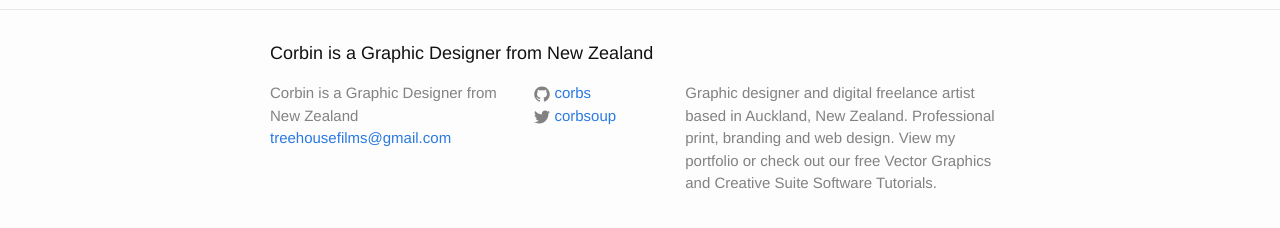
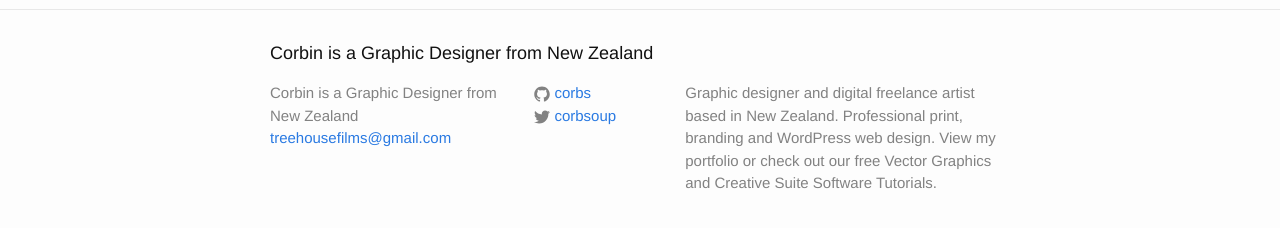
Before and after one commit to corbs/corbs.github.io, a Jekyll site: the page built from index.html, in a window 1280 px wide. Shown: the part 287-515 px from the top of the page. Built offline with Jekyll 4.4.1, drawn with Linux system fonts in a browser that asks for light colours.

Commit message:
config update

```diff
--- a/_config.yml
+++ b/_config.yml
@@ -8,7 +8,7 @@
 # Site settings
 title: Corbin is a Graphic Designer from New Zealand
 email: treehousefilms@gmail.com
-description: Graphic designer and digital freelance artist based in Auckland, New Zealand. Professional print, branding and web design. View my portfolio or check out our free Vector Graphics and Creative Suite Software Tutorials.
+description: Graphic designer and digital freelance artist based in New Zealand. Professional print, branding and WordPress web design. View my portfolio or check out our free Vector Graphics and Creative Suite Software Tutorials.
 baseurl: "" # the subpath of your site, e.g. /blog
 url: "http://corbin.nz" # the base hostname & protocol for your site
 twitter_username: corbsoup
```
